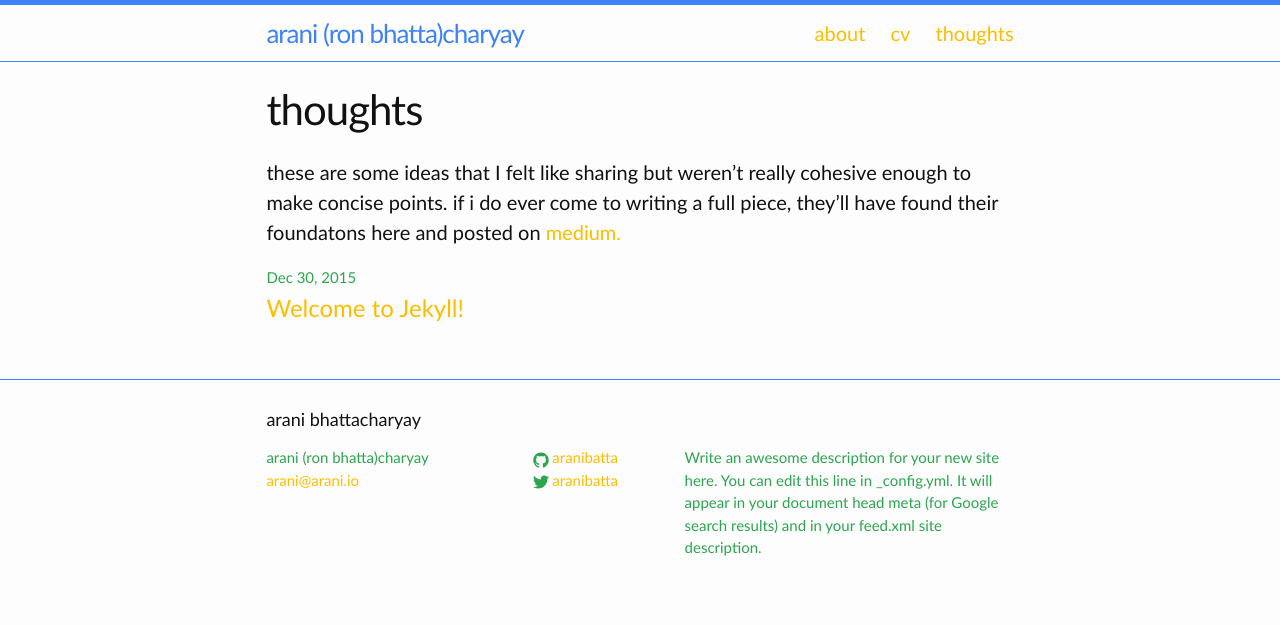
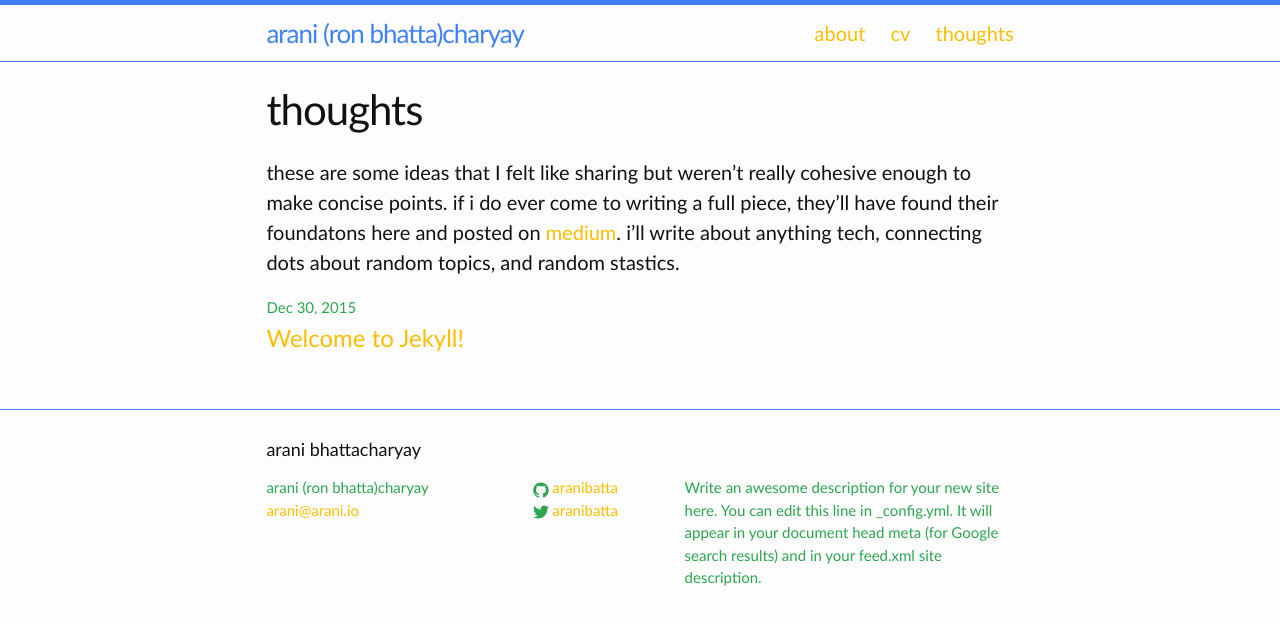
Before and after one commit to aranibatta/aranibatta.github.io, a Jekyll site: the page built from thoughts.md, in a window 1280 px wide. Shown: the top 625 px of the page. Built offline with Jekyll 4.4.1, drawn with Linux system fonts in a browser that asks for light colours.

Commit message:
thoughts

```diff
--- a/_config.yml
+++ b/_config.yml
@@ -9,7 +9,7 @@
 title: arani (ron bhatta)charyay
 name: arani bhattacharyay
 email: arani@arani.io
-description: > # this means to ignore newlines until "baseurl:"
+description:  # this means to ignore newlines until "baseurl:"
   Write an awesome description for your new site here. You can edit this
   line in _config.yml. It will appear in your document head meta (for
   Google search results) and in your feed.xml site description.
--- a/thoughts.md
+++ b/thoughts.md
@@ -4,7 +4,7 @@
 permalink: /thoughts/
 ---
 
-these are some ideas that I felt like sharing but weren't really cohesive enough to make concise points. if i do ever come to writing a full piece, they'll have found their foundatons here and posted on [medium.](https://www.medium.com/@aranibatta)
+these are some ideas that I felt like sharing but weren't really cohesive enough to make concise points. if i do ever come to writing a full piece, they'll have found their foundatons here and posted on [medium](https://www.medium.com/@aranibatta). i'll write about anything tech, connecting dots about random topics, and random stastics.
 <div class="home">
 
   <ul class="post-list">
```
